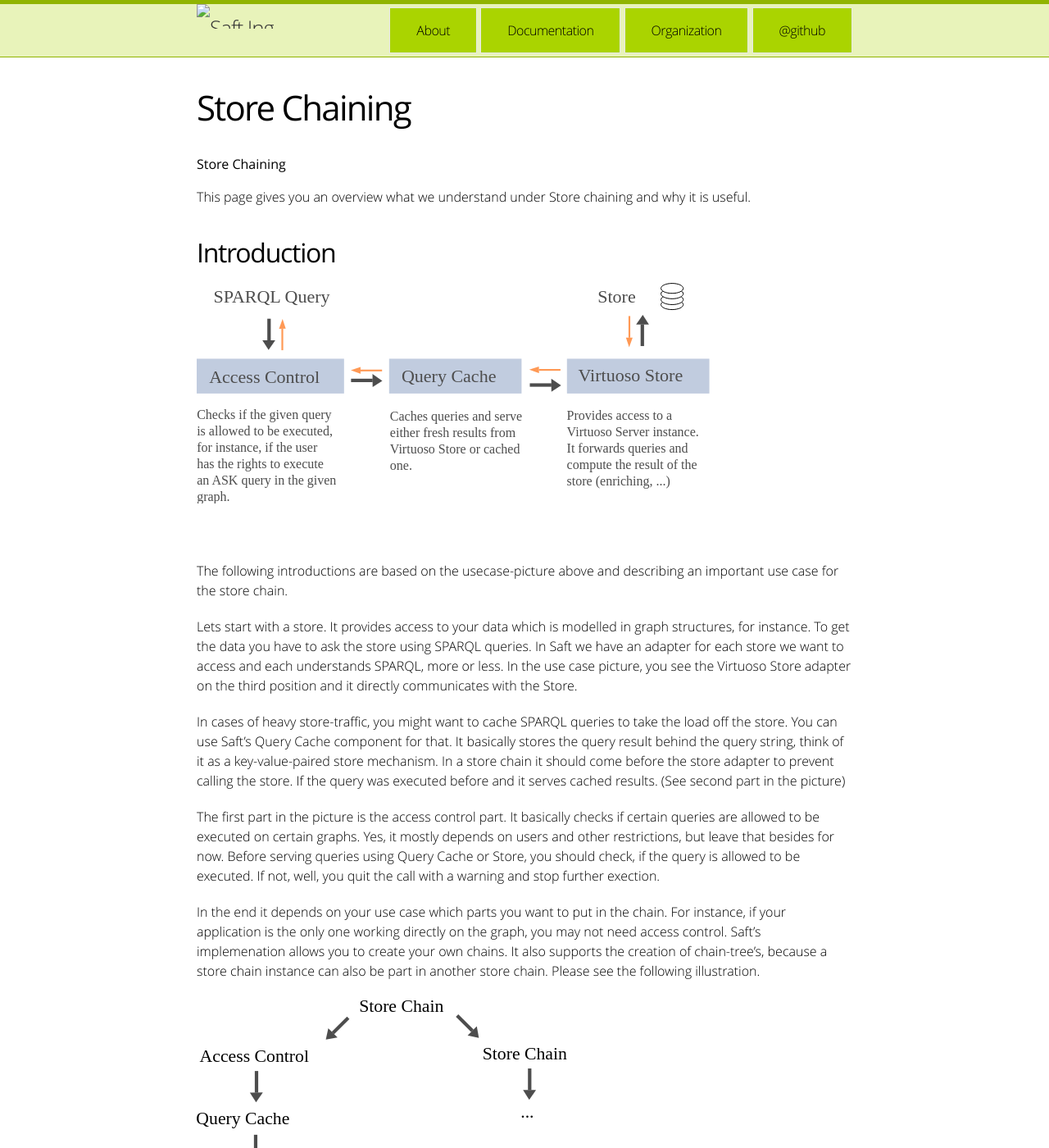
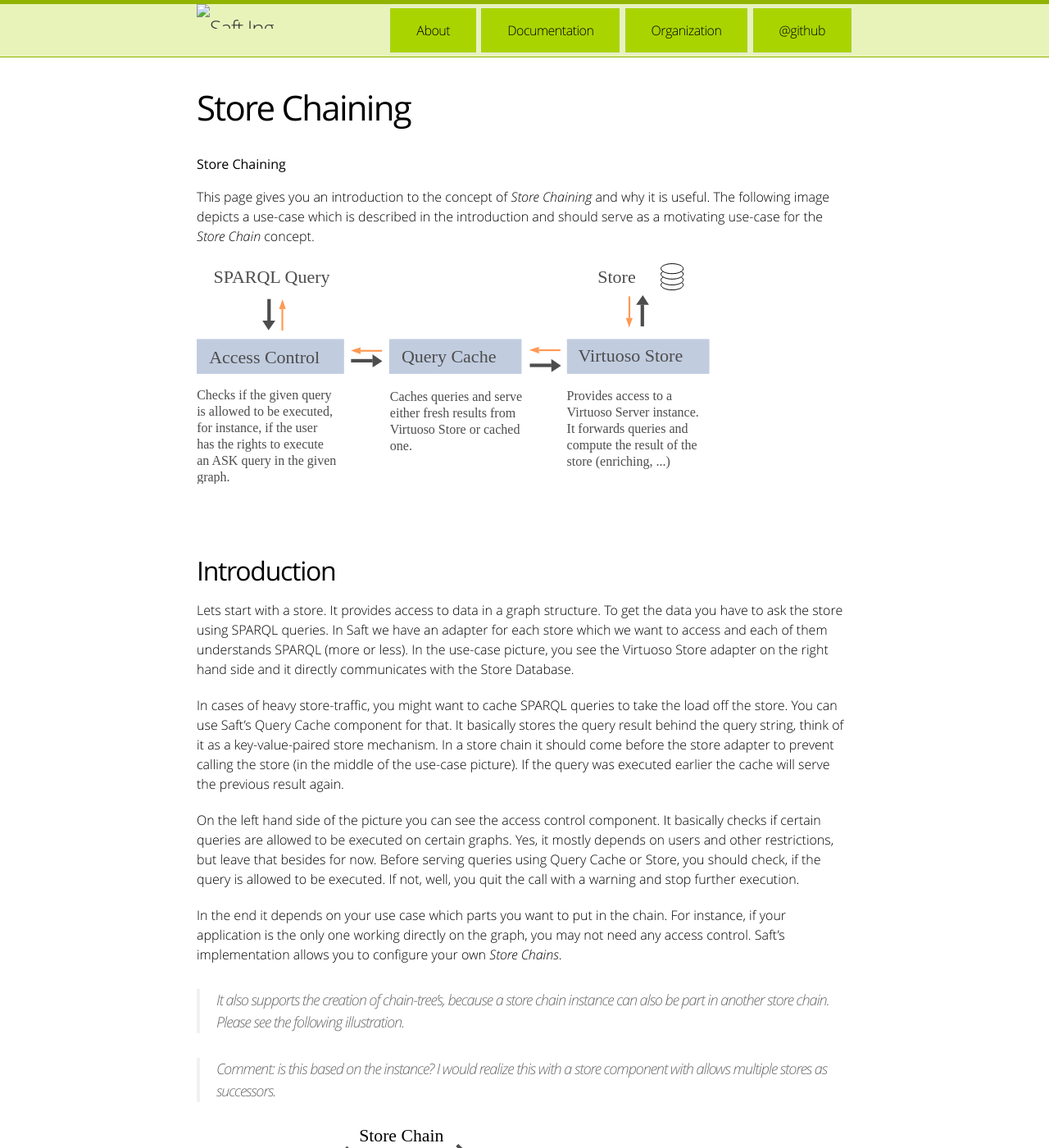
Before and after one commit to SaftIng/safting.github.io, a Jekyll site: the page built from doc/phpframework/store/storechain.md, in a window 1280 px wide and 1400 px high. Shown: the whole window at 82% size. Built offline with Jekyll 4.4.1, drawn with Linux system fonts in a browser that asks for light colours.

Commit message:
Update introduction text for storechain

```diff
--- a/doc/phpframework/store/storechain.md
+++ b/doc/phpframework/store/storechain.md
@@ -5,23 +5,26 @@ title: Store Chaining
 
 # Store Chaining
 
-This page gives you an overview what we understand under Store chaining and why it is useful.
-
-## Introduction
+This page gives you an introduction to the concept of _Store Chaining_ and why it is useful.
+The following image depicts a use-case which is described in the introduction and should serve as a motivating use-case for the _Store Chain_ concept.
 
 ![usecase](https://rawgit.com/SaftIng/safting.github.io/master/doc/phpframework/store/storechain-usecase.svg)
 
 <br/>
 
-The following introductions are based on the usecase-picture above and describing an important use case for the store chain.
+## Introduction
 
-Lets start with a store. It provides access to your data which is modelled in graph structures, for instance. To get the data you have to ask the store using SPARQL queries. In Saft we have an adapter for each store we want to access and each understands SPARQL, more or less. In the use case picture, you see the Virtuoso Store adapter on the third position and it directly communicates with the Store.
+Lets start with a store. It provides access to data in a graph structure. To get the data you have to ask the store using SPARQL queries. In Saft we have an adapter for each store which we want to access and each of them understands SPARQL (more or less). In the use-case picture, you see the Virtuoso Store adapter on the right hand side and it directly communicates with the Store Database.
 
-In cases of heavy store-traffic, you might want to cache SPARQL queries to take the load off the store. You can use Saft's Query Cache component for that. It basically stores the query result behind the query string, think of it as a key-value-paired store mechanism. In a store chain it should come before the store adapter to prevent calling the store. If the query was executed before and it serves cached results. (See second part in the picture)
+In cases of heavy store-traffic, you might want to cache SPARQL queries to take the load off the store. You can use Saft's Query Cache component for that. It basically stores the query result behind the query string, think of it as a key-value-paired store mechanism. In a store chain it should come before the store adapter to prevent calling the store (in the middle of the use-case picture). If the query was executed earlier the cache will serve the previous result again.
 
-The first part in the picture is the access control part. It basically checks if certain queries are allowed to be executed on certain graphs. Yes, it mostly depends on users and other restrictions, but leave that besides for now. Before serving queries using Query Cache or Store, you should check, if the query is allowed to be executed. If not, well, you quit the call with a warning and stop further exection.
+On the left hand side of the picture you can see the access control component. It basically checks if certain queries are allowed to be executed on certain graphs. Yes, it mostly depends on users and other restrictions, but leave that besides for now. Before serving queries using Query Cache or Store, you should check, if the query is allowed to be executed. If not, well, you quit the call with a warning and stop further execution.
 
-In the end it depends on your use case which parts you want to put in the chain. For instance, if your application is the only one working directly on the graph, you may not need access control. Saft's implemenation allows you to create your own chains. It also supports the creation of chain-tree's, because a store chain instance can also be part in another store chain. Please see the following illustration.
+In the end it depends on your use case which parts you want to put in the chain. For instance, if your application is the only one working directly on the graph, you may not need any access control. Saft's implementation allows you to configure your own _Store Chains_.
+
+> It also supports the creation of chain-tree's, because a store chain instance can also be part in another store chain. Please see the following illustration.
+
+> Comment: is this based on the instance? I would realize this with a store component with allows multiple stores as successors.
 
 ![tree](https://rawgit.com/SaftIng/safting.github.io/master/doc/phpframework/store/storechain-trees.svg)
 
```
